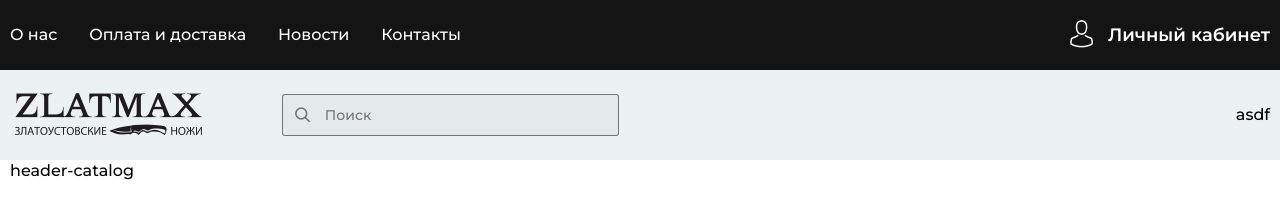
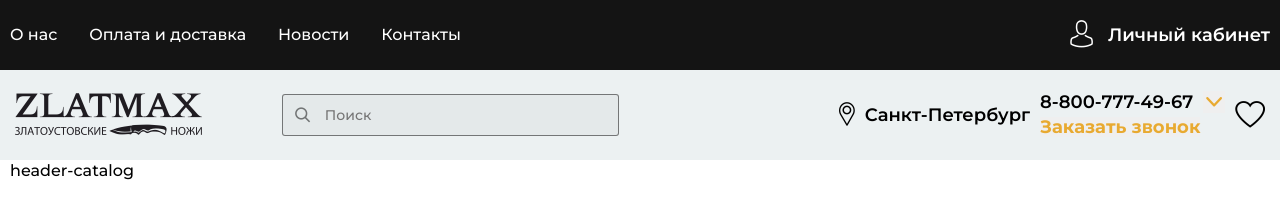
Before and after one commit to A1exFox/zlatmax, a website: page src/index.html in a window 1280 px wide. Drawn offline with nearby package versions, Linux system fonts and the light colour scheme; files that its build step writes are made by us from their sources; files whose address does not match are found by name.

Commit message:
feat: [header-locate][header-phone] into [header-middle]

```diff
--- a/src/html/header.html
+++ b/src/html/header.html
@@ -20,7 +20,22 @@
         <input class="header-search__input" type="text" name="search" placeholder="Поиск">
         <button class="header-search__button icon-search" type="submit"></button>
       </form>
-      <div class="header-middle__action header-action">asdf</div>
+      <div class="header-middle__action header-action">
+        <a href="#" class="header-action__locate header-locate">
+          <span class="header-locate__icon icon-location"></span>
+          <!-- <span class="header-locate__text">Москва</span> -->
+          <span class="header-locate__text">Санкт-Петербург</span>
+        </a>
+        <div class="header-action__phone header-phone">
+          <div class="header-phone__top">
+            <a href="tel:88007774967" class="header-phone__tel">8-800-777-49-67</a>
+            <button class="header-phone__arrow icon-arrow icon-arrow_down"></button>
+          </div>
+          <button class="header-phone__request">Заказать звонок</button>
+        </div>
+        <a href="#" class="header-action__favorite icon-favorite"></a>
+        <div class="header-action__order header-order"></div>
+      </div>
     </div>
   </div>
   <div class="header__catalog header-catalog">
--- a/src/scss/header.scss
+++ b/src/scss/header.scss
@@ -99,7 +99,6 @@
     height: toRem(40);
     width: toRem(40);
     background-color: transparent;
-    cursor: pointer;
     &::before {
       color: $blackTransparent;
       // font-size: toRem(16);
@@ -114,7 +113,78 @@
   display: flex;
   align-items: center;
   justify-content: end;
+  color: $black;
+  &__locate {}
+  &__phone:not(:first-child) {
+    @include responsive("margin-left", 45, 0, $widthContainer, $widthLaptopL);
+  }
+  &__favorite {
+    padding: toRem(5);
+    transition: 0.25s;
+    &::before {
+      font-size: toRem(26.6);
+    }
+    &:not(:last-child) {
+      @include responsive("margin-left", 18, 0, $widthContainer, $widthLaptopL);
+    }
+    &:hover {
+      color: $favorite;
+    }
+  }
+  &__order {}
 }
+.header-locate {
+  display: flex;
+  align-items: center;
+  &:hover &__text {
+    text-decoration: underline;
+  }
+  &__icon::before {
+    font-size: toRem(24.41);
+    padding: toRem(5);
+  }
+  &__text {
+    padding: toRem(5);
+    font-size: toRem(18);
+    font-weight: 600;
+  }
+}
+.header-phone {
+  padding: toRem(5);
+  &__top {
+    display: flex;
+    align-items: center;
+    &:not(:last-child) {
+      margin-bottom: toRem(3);
+    }
+  }
+  &__tel {
+    font-size: toRem(18);
+    font-weight: 600;
+    white-space: nowrap;
+    &:not(:last-child) {
+      margin-right: toRem(10);
+    }
+    &:hover {
+      text-decoration: underline;
+    }
+  }
+  &__arrow {
+    width: toRem(22);
+    height: toRem(22);
+    color: $yellow;
+  }
+  &__request {
+    font-size: toRem(18);
+    font-weight: 700;
+    color: $yellow;
+    &:hover {
+      text-decoration: underline;
+    }
+  }
+}
+.header-order {}
+
 // =====[header-catalog]=====
 .header-catalog {
   &__container {}
--- a/src/scss/modules/base.scss
+++ b/src/scss/modules/base.scss
@@ -19,7 +19,7 @@ body {
 }
 
 .icon-arrow {
-  &__down::before {
+  &_down::before {
     transform: rotate(90deg);
   }
 }
--- a/src/scss/modules/reset.scss
+++ b/src/scss/modules/reset.scss
@@ -14,6 +14,9 @@ ul,
 li {
   list-style: none;
 }
+button {
+  cursor: pointer;
+}
 html,
 body {
   height: 100%;
```
